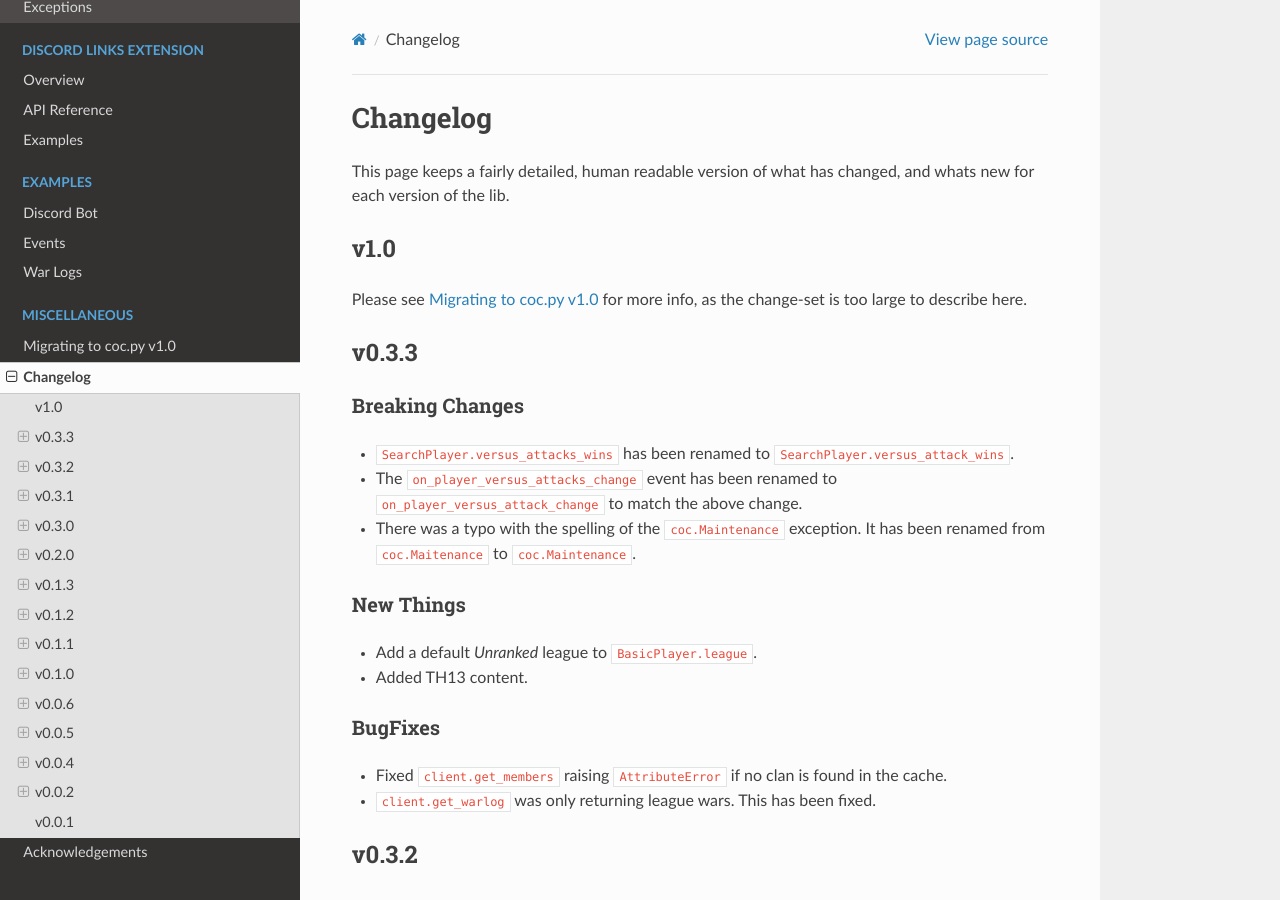
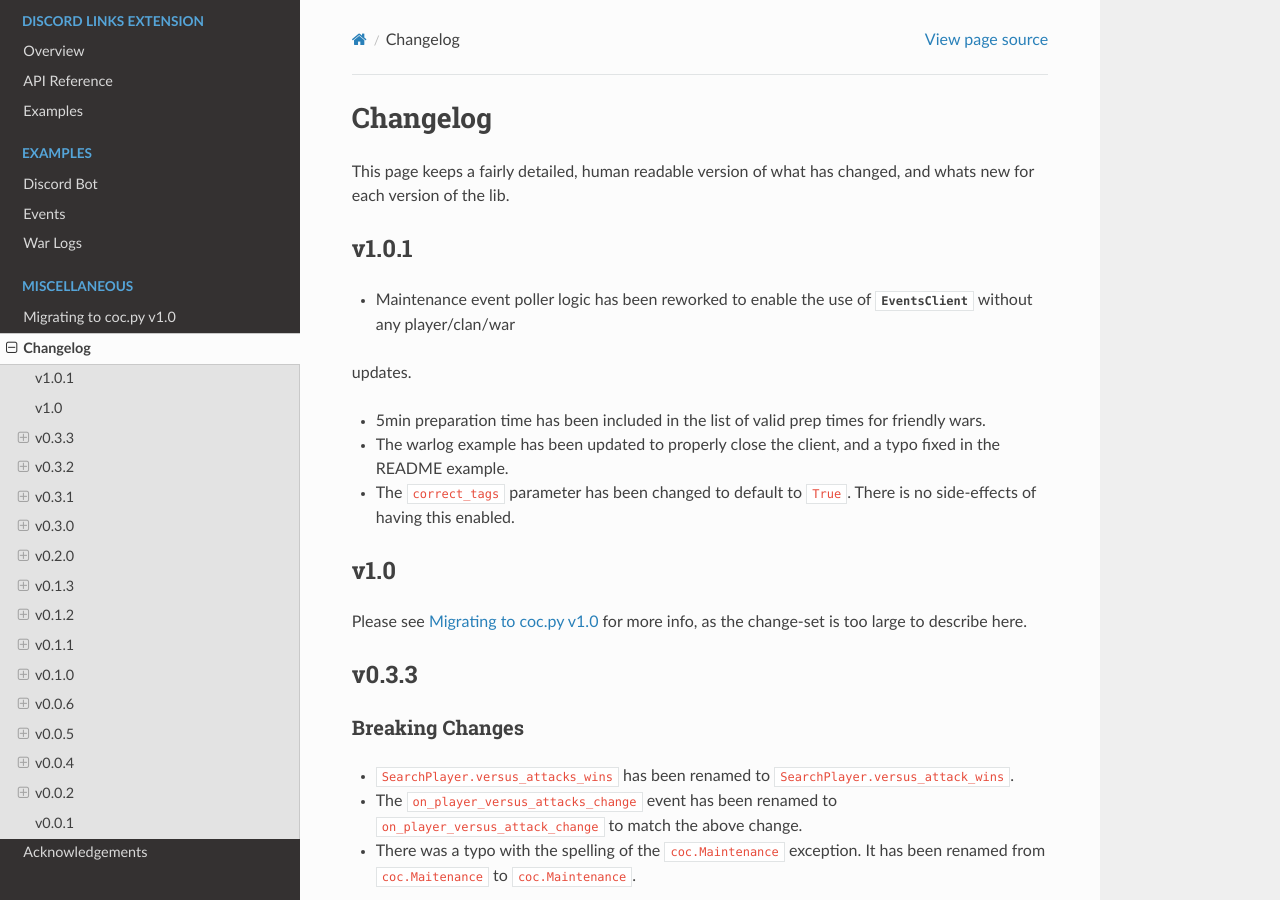
Before and after one commit to mathsman5133/coc.py, a Sphinx documentation site: the page built from docs/miscellaneous/changelog.rst, in a window 1280 px wide and 900 px high. Built offline with Sphinx 7.4.7 and the Read the Docs theme 2.0.0, drawn with Linux system fonts in a browser that asks for light colours; pages that are not in the unit, such as notebooks, are missing from menus.

Commit message:
Version Bump to v1.0.1

```diff
--- a/coc/__init__.py
+++ b/coc/__init__.py
@@ -22,7 +22,7 @@ OUT OF OR IN CONNECTION WITH THE SOFTWARE OR THE USE OR OTHER DEALINGS IN THE
 SOFTWARE.
 """
 
-__version__ = "1.0.0a"
+__version__ = "1.0.1"
 
 from .abc import BasePlayer, BaseClan
 from .clans import RankedClan, Clan
--- a/docs/miscellaneous/changelog.rst
+++ b/docs/miscellaneous/changelog.rst
@@ -6,6 +6,18 @@ Changelog
 ===========
 This page keeps a fairly detailed, human readable version
 of what has changed, and whats new for each version of the lib.
+
+v1.0.1
+------
+
+- Maintenance event poller logic has been reworked to enable the use of :class:`EventsClient` without any player/clan/war
+updates.
+
+- 5min preparation time has been included in the list of valid prep times for friendly wars.
+
+- The warlog example has been updated to properly close the client, and a typo fixed in the README example.
+
+- The ``correct_tags`` parameter has been changed to default to ``True``. There is no side-effects of having this enabled.
 
 v1.0
 -----
--- a/setup.py
+++ b/setup.py
@@ -7,7 +7,7 @@ REQUIREMENTS = []
 with open(os.path.join(os.getcwd(), "requirements.txt")) as f:
     REQUIREMENTS = f.read().splitlines()
 
-VERSION = "1.0.0a"
+VERSION = "1.0.1"
 if "a" in VERSION:
     VERSION += "+" + subprocess.check_output(["git", "rev-parse", "--short", "HEAD"]).decode("utf-8").strip()
 
```
